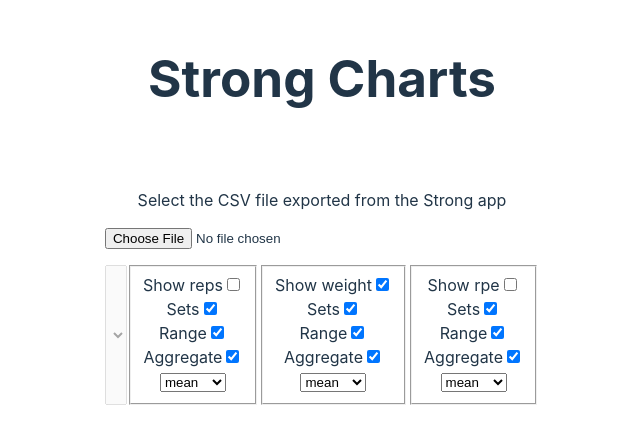
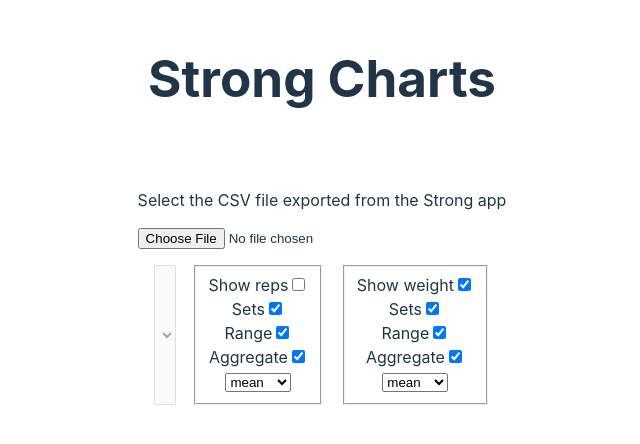
Before and after one commit to mebble/strong-charts, a React (Vite) app: page / in a window 1280 px wide. Shown: the part 166-610 px from the top of the page, without its empty margins (318-958 px from the left). Built offline with nearby package versions, Linux system fonts and the light colour scheme.

Commit message:
remove rpe metric

```diff
--- a/src/App.tsx
+++ b/src/App.tsx
@@ -17,8 +17,6 @@
 
   const weightOptions = useOptions(true);
   const repsOptions = useOptions(false);
-  const rpeOptions = useOptions(false);
-
   const chartRef = useRef<HTMLDivElement>(null);
 
   const handleFile: ChangeEventHandler = (e) => {
@@ -49,17 +47,10 @@
         weightOptions.showSets ? Plot.dot(logs, { x: 'date', y: 'weight' }) : undefined,
       )
     }
-    if (rpeOptions.showMetric) {
-      marks.push(
-        rpeOptions.showRange ? Plot.ruleX(logs, Plot.groupX({ y1: 'min', y2: 'max' }, { x: 'date', y: 'rpe' })) : undefined,
-        rpeOptions.showAgg ? Plot.line(logs, Plot.groupX({ y: rpeOptions.agg }, { x: 'date', y: 'rpe' })) : undefined,
-        rpeOptions.showSets ? Plot.dot(logs, { x: 'date', y: 'rpe' }) : undefined,
-      )
-    }
 
     const plotSvg = Plot.plot({ marks });
     chartRef.current?.replaceChildren(plotSvg)
-  }, [selectedExercise, history, weightOptions, repsOptions, rpeOptions]);
+  }, [selectedExercise, history, weightOptions, repsOptions]);
 
   return (
     <div className="App">
@@ -91,12 +82,6 @@
             handleCheckbox={weightOptions.handleCheckbox}
             setAgg={weightOptions.setAgg}
           />
-          <MetricOptions
-            metric="rpe"
-            options={rpeOptions}
-            handleCheckbox={rpeOptions.handleCheckbox}
-            setAgg={rpeOptions.setAgg}
-          />
         </div>
         <div className="chart-container" ref={chartRef}></div>
       </div>
--- a/src/models/exercise.ts
+++ b/src/models/exercise.ts
@@ -6,7 +6,7 @@
     rpe: number | null,
 };
 
-export type ExerciseMetric = 'weight' | 'reps' | 'rpe';
+export type ExerciseMetric = 'weight' | 'reps';
 
 export type ExerciseMap = {
     [key: string]: ExerciseLog[]
```
